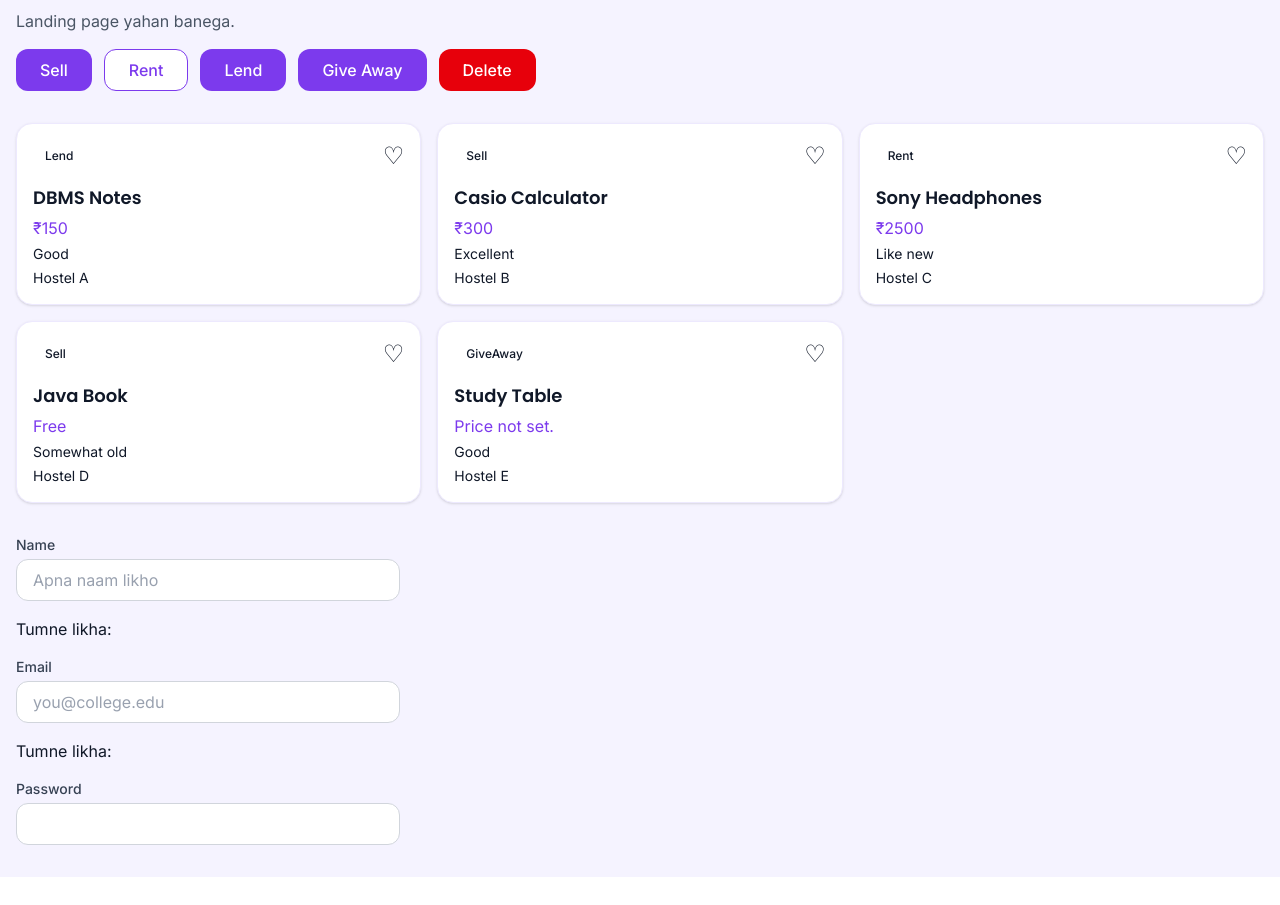
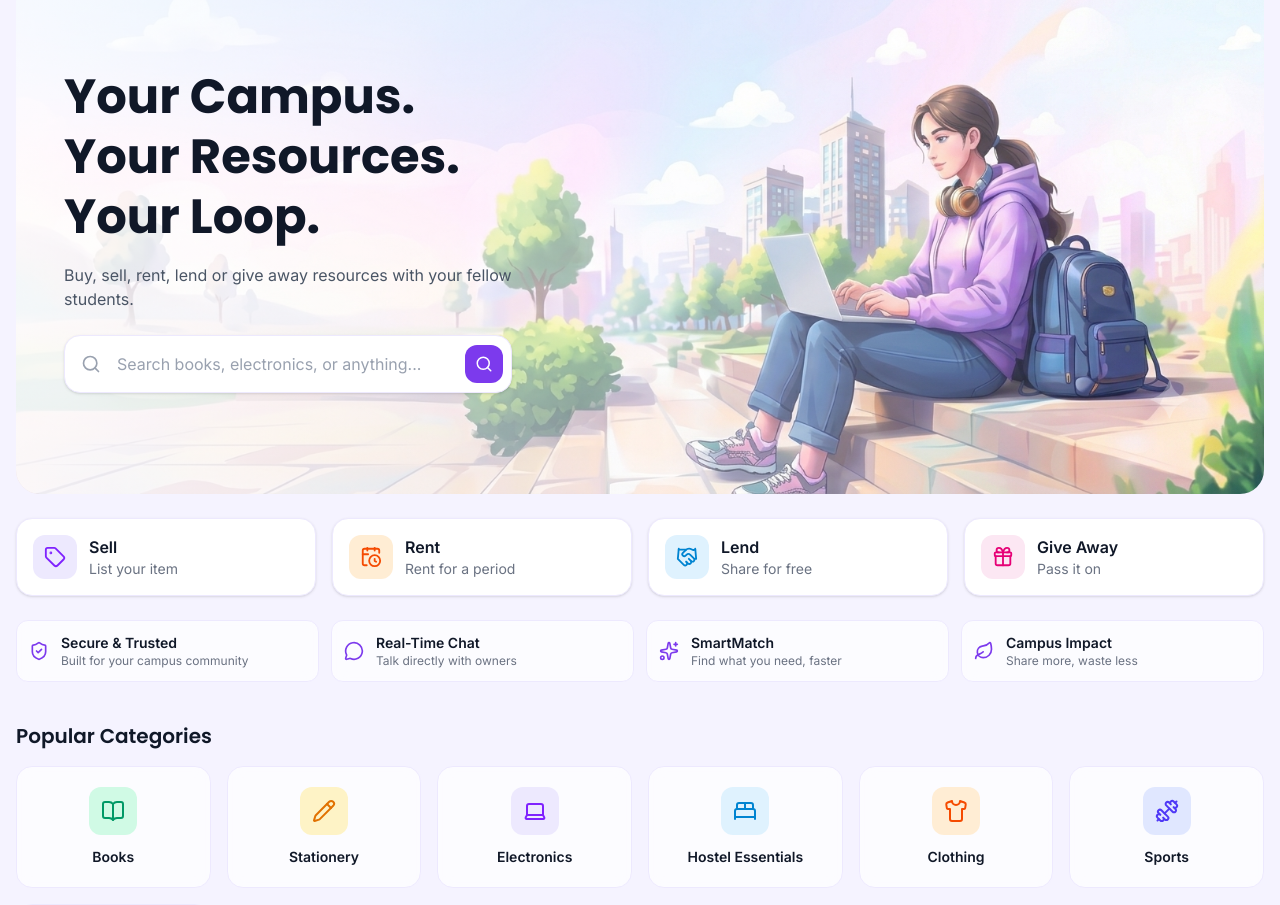
Before and after one commit to anjaligupta061/CampusLoop, a React (Vite) app in the folder client/: page / in a window 1280 px wide. Shown: the part 120-1025 px from the top of the page. Before the commit the page ends 997 px from the top, so only its background shows below. Built offline with nearby package versions, Linux system fonts and the light colour scheme.

Commit message:
Day 8: landing page hero, search bar, action cards, features, categories, featured listings

```diff
--- a/client/package.json
+++ b/client/package.json
@@ -11,6 +11,7 @@
   },
   "dependencies": {
     "@tailwindcss/vite": "^4.3.5",
+    "lucide-react": "^1.73.0",
     "react": "^19.3.1",
     "react-dom": "^19.3.1",
     "react-router-dom": "^7.18.5",
--- /dev/null
+++ b/client/src/components/ActionCard.jsx
@@ -0,0 +1,17 @@
+function ActionCard({ title, subtitle, icon, tint }) {
+  const Icon = icon
+
+  return (
+    <button className="flex items-center gap-3 rounded-2xl border border-brand-100 bg-white p-4 text-left shadow-sm transition hover:-translate-y-0.5 hover:shadow-md dark:border-white/10 dark:bg-night-card">
+      <span className={`flex h-11 w-11 shrink-0 items-center justify-center rounded-xl ${tint}`}>
+        <Icon size={22} />
+      </span>
+      <span>
+        <span className="block font-semibold text-gray-900 dark:text-white">{title}</span>
+        <span className="block text-sm text-gray-500 dark:text-gray-400">{subtitle}</span>
+      </span>
+    </button>
+  )
+}
+
+export default ActionCard
--- /dev/null
+++ b/client/src/components/CategoryCard.jsx
@@ -0,0 +1,18 @@
+import { Link } from 'react-router-dom'
+
+function CategoryCard({ name, icon, tint}) {
+    const Icon = icon
+    return (
+        <Link
+            to="/marketplace"
+            className="flex flex-col items-center gap-3 rounded-2xl border border-brand-100 bg-white/70 p-5 text-center backdrop-blur transition hover:-translate-y-0.5 hover:shadow-md dark:border-white/10 dark:bg-night-card/60"
+        >
+            <span className={`flex h-12 w-12 items-center justify-center rounded-xl ${tint}`}>
+                <Icon size={24} />
+            </span>
+            <span className="text-sm font-semibold text-gray-900 dark:text-white">{name}</span>
+        </Link>
+    )
+}
+
+export default CategoryCard
--- /dev/null
+++ b/client/src/components/FeatureItem.jsx
@@ -0,0 +1,15 @@
+function FeatureItem({ title, subtitle, icon }) {
+  const Icon = icon
+
+  return (
+    <div className="flex items-center gap-3 rounded-xl border border-brand-100 bg-white/70 p-3 backdrop-blur dark:border-white/10 dark:bg-night-card/60">
+      <Icon size={20} className="shrink-0 text-brand-600 dark:text-brand-500" />
+      <div>
+        <p className="text-sm font-semibold text-gray-900 dark:text-white">{title}</p>
+        <p className="text-xs text-gray-500 dark:text-gray-400">{subtitle}</p>
+      </div>
+    </div>
+  )
+}
+
+export default FeatureItem
--- a/client/src/components/ListingCard.jsx
+++ b/client/src/components/ListingCard.jsx
@@ -1,6 +1,7 @@
 import SaveButton from './SaveButton'
+import { Image as ImageIcon } from 'lucide-react'
 
-function ListingCard({ title, price, type, condition, location }) {
+function ListingCard({ title, price, type, condition, location, image }) {
   let priceText
 
   if (price === 0) {
@@ -13,6 +14,15 @@ function ListingCard({ title, price, type, condition, location }) {
 
   return (
     <div className="rounded-2xl border border-brand-100 bg-white p-4 shadow-sm dark:border-white/10 dark:bg-night-card">
+    <div className="mb-3 aspect-[4/3] overflow-hidden rounded-xl bg-brand-100 dark:bg-white/5">
+        {image ? (
+          <img src={image} alt={title} className="h-full w-full object-cover" />
+        ) : (
+          <div className="flex h-full items-center justify-center text-brand-500/60">
+            <ImageIcon size={36} />
+          </div>
+        )}
+      </div>
       <div className="flex items-center justify-between">
         <span className="rounded-full dark:bg-white/10 dark:text-brand-100 px-3 py-1 text-xs font-medium">
           {type}
--- /dev/null
+++ b/client/src/components/SearchBar.jsx
@@ -0,0 +1,36 @@
+import { useState } from 'react'
+import { Search } from 'lucide-react'
+
+function SearchBar() {
+  const [query, setQuery] = useState('')
+
+  function handleSubmit(e) {
+    e.preventDefault()
+  }
+
+  return (
+    <form
+      onSubmit={handleSubmit}
+      className="mt-6 flex items-center gap-2 rounded-2xl border border-brand-100 bg-white p-2 shadow-sm dark:border-white/10 dark:bg-night-card"
+    >
+      <Search size={20} className="ml-2 shrink-0 text-gray-400" />
+      <input
+        type="text"
+        value={query}
+        onChange={(e) => setQuery(e.target.value)}
+        placeholder="Search books, electronics, or anything..."
+        aria-label="Search resources"
+        className="min-w-0 flex-1 bg-transparent px-2 py-2 text-gray-900 outline-none placeholder:text-gray-400 dark:text-white"
+      />
+      <button
+        type="submit"
+        aria-label="Search"
+        className="rounded-xl bg-brand-600 p-2.5 text-white hover:bg-brand-700"
+      >
+        <Search size={18} />
+      </button>
+    </form>
+  )
+}
+
+export default SearchBar
--- /dev/null
+++ b/client/src/data/categories.js
@@ -0,0 +1,11 @@
+import { BookOpen, Pencil, Laptop, BedDouble, Shirt, Dumbbell, LayoutGrid } from 'lucide-react'
+
+export const categories = [
+  { name: 'Books', icon: BookOpen, tint: 'bg-emerald-100 text-emerald-600 dark:bg-emerald-500/20 dark:text-emerald-300' },
+  { name: 'Stationery', icon: Pencil, tint: 'bg-amber-100 text-amber-600 dark:bg-amber-500/20 dark:text-amber-300' },
+  { name: 'Electronics', icon: Laptop, tint: 'bg-violet-100 text-violet-600 dark:bg-violet-500/20 dark:text-violet-300' },
+  { name: 'Hostel Essentials', icon: BedDouble, tint: 'bg-sky-100 text-sky-600 dark:bg-sky-500/20 dark:text-sky-300' },
+  { name: 'Clothing', icon: Shirt, tint: 'bg-orange-100 text-orange-600 dark:bg-orange-500/20 dark:text-orange-300' },
+  { name: 'Sports', icon: Dumbbell, tint: 'bg-indigo-100 text-indigo-600 dark:bg-indigo-500/20 dark:text-indigo-300' },
+  { name: 'Other', icon: LayoutGrid, tint: 'bg-pink-100 text-pink-600 dark:bg-pink-500/20 dark:text-pink-300' },
+]
--- /dev/null
+++ b/client/src/data/listings.js
@@ -0,0 +1,7 @@
+export const listings = [
+  { id: 1, title: 'DBMS Notes', price: 150, type: 'Lend', condition: 'Good', location: 'Hostel A', image: null },
+  { id: 2, title: 'Casio Calculator', price: 300, type: 'Sell', condition: 'Excellent', location: 'Hostel B', image: null },
+  { id: 3, title: 'Sony Headphones', price: 2500, type: 'Rent', condition: 'Like new', location: 'Hostel C', image: null },
+  { id: 4, title: 'Java Book', price: 250, type: 'Sell', condition: 'Good', location: 'Hostel D', image: null },
+  { id: 5, title: 'Study Table', price: 0, type: 'Giveaway', condition: 'Good', location: 'Hostel E', image: null },
+]
--- a/client/src/pages/Home.jsx
+++ b/client/src/pages/Home.jsx
@@ -1,51 +1,91 @@
-import Button from '../components/Button'
+import { categories } from '../data/categories'
+import CategoryCard from '../components/CategoryCard'
 import ListingCard from '../components/ListingCard'
-import Input from '../components/Input'
-import { useState } from 'react'
+import heroImg from '../assets/hero-light.png'
+import SearchBar from '../components/SearchBar'
+import { Tag, CalendarClock, Handshake, Gift, ShieldCheck, MessageCircle, Sparkles, Leaf } from 'lucide-react'
+import ActionCard from '../components/ActionCard'
+import FeatureItem from '../components/FeatureItem'
+import { listings } from '../data/listings'
+import { Link } from 'react-router-dom'
+
+const actions = [
+  { title: 'Sell', subtitle: 'List your item', icon: Tag, tint: 'bg-violet-100 text-violet-600 dark:bg-violet-500/20 dark:text-violet-300' },
+  { title: 'Rent', subtitle: 'Rent for a period', icon: CalendarClock, tint: 'bg-orange-100 text-orange-600 dark:bg-orange-500/20 dark:text-orange-300' },
+  { title: 'Lend', subtitle: 'Share for free', icon: Handshake, tint: 'bg-sky-100 text-sky-600 dark:bg-sky-500/20 dark:text-sky-300' },
+  { title: 'Give Away', subtitle: 'Pass it on', icon: Gift, tint: 'bg-pink-100 text-pink-600 dark:bg-pink-500/20 dark:text-pink-300' },
+]
+
+const features = [
+  { title: 'Secure & Trusted', subtitle: 'Built for your campus community', icon: ShieldCheck },
+  { title: 'Real-Time Chat', subtitle: 'Talk directly with owners', icon: MessageCircle },
+  { title: 'SmartMatch', subtitle: 'Find what you need, faster', icon: Sparkles },
+  { title: 'Campus Impact', subtitle: 'Share more, waste less', icon: Leaf },
+]
 
 function Home() {
-  const[name, setName] = useState('')
-  const[email, setEmail] = useState('')
+
   return (
 
     <div>
-      <h1 className="font-heading text-3xl font-bold text-brand-600">Home</h1>
-      <p className="mt-2 text-gray-600 dark:text-gray-300">Landing page yahan banega.</p>
-      <div className="mt-4 flex gap-3">
-        <Button label= "Sell" variant='primary'/>
-        <Button label= "Rent" variant='secondary'/>
-        <Button label= "Lend" />
-        <Button label= "Give Away" />
-        <Button label="Delete" variant="danger" />
+      <section className="relative overflow-hidden rounded-3xl">
+        <div className="pointer-events-none absolute inset-0 hidden bg-linear-to-r from-white/80 via-white/40 to-transparent md:block" />
+        <div className="p-6 md:absolute md:inset-0 md:flex md:items-center md:p-12">
+          <div className="max-w-md">
+            <h1 className="font-heading text-4xl font-bold leading-tight text-gray-900 md:text-5xl">
+              Your Campus. Your Resources. Your Loop.
+            </h1>
+            <p className="mt-4 text-gray-600">
+              Buy, sell, rent, lend or give away resources with your fellow students.
+            </p>
+            <SearchBar />
+          </div>
+        </div>
+        <img
+          src={heroImg}
+          alt="Student working on a laptop on campus steps"
+          className="h-full min-h-[280px] w-full object-cover"
+        />
+      </section>
+      <div className="mt-6 grid grid-cols-2 gap-4 lg:grid-cols-4">
+        {actions.map((item) => (
+          <ActionCard key={item.title} {...item} />
+        ))}
       </div>
-      <div className="mt-8 grid gap-4 sm:grid-cols-2 lg:grid-cols-3">
-          <ListingCard title="DBMS Notes" price={150} type="Lend" condition="Good" location="Hostel A" />
-          <ListingCard title="Casio Calculator" price={300} type="Sell" condition="Excellent" location="Hostel B" />
-          <ListingCard title="Sony Headphones" price={2500} type="Rent" condition="Like new" location="Hostel C" />
-          <ListingCard title="Java Book" price={0} type="Sell" condition="Somewhat old" location="Hostel D"/>
-          <ListingCard title="Study Table" type="GiveAway" condition="Good" location="Hostel E"/>
+
+      <div className="mt-6 grid grid-cols-1 gap-3 sm:grid-cols-2 lg:grid-cols-4">
+        {features.map((item) => (
+          <FeatureItem key={item.title} {...item} />
+        ))}
+      </div>
+
+      <section className="mt-10">
+        <h2 className="font-heading text-xl font-semibold text-gray-900 dark:text-white">
+          Popular Categories
+        </h2>
+        <div className="mt-4 grid grid-cols-2 gap-4 sm:grid-cols-3 lg:grid-cols-6">
+          {categories.map((item) => (
+            <CategoryCard key={item.name} {...item} />
+          ))}
         </div>
+      </section>
 
-      <div className="mt-8 max-w-sm space-y-4">
-        <Input
-          label="Name"
-          id="name"
-          placeholder="Apna naam likho"
-          value={name}
-          onChange={(e) => setName(e.target.value)}
-        />
-        <p>Tumne likha: {name}</p>
-        <Input
-          label="Email"
-          id="email"
-          type="email"
-          placeholder="you@college.edu"
-          value={email}
-          onChange={(e) => setEmail(e.target.value)}
-        />
-        <p>Tumne likha: {email}</p>
-        <Input label="Password" id="password" type="password" />
-      </div>
+      <section className="mt-10">
+        <div className="flex items-center justify-between">
+          <h2 className="font-heading text-xl font-semibold text-gray-900 dark:text-white">
+            Featured Listings
+          </h2>
+          <Link to="/marketplace" className="text-sm font-medium text-brand-600 hover:underline">
+            View all
+          </Link>
+        </div>
+        <div className="mt-4 grid gap-4 sm:grid-cols-2 lg:grid-cols-4">
+          {listings.slice(0, 4).map((item) => (
+            <ListingCard key={item.id} {...item} />
+          ))}
+        </div>
+      </section>
+
     </div>
   )
 }
```
Also changed, not shown: client/src/assets/hero-light.png (added), 1 other file (tests, documents, lock files or other folders).
